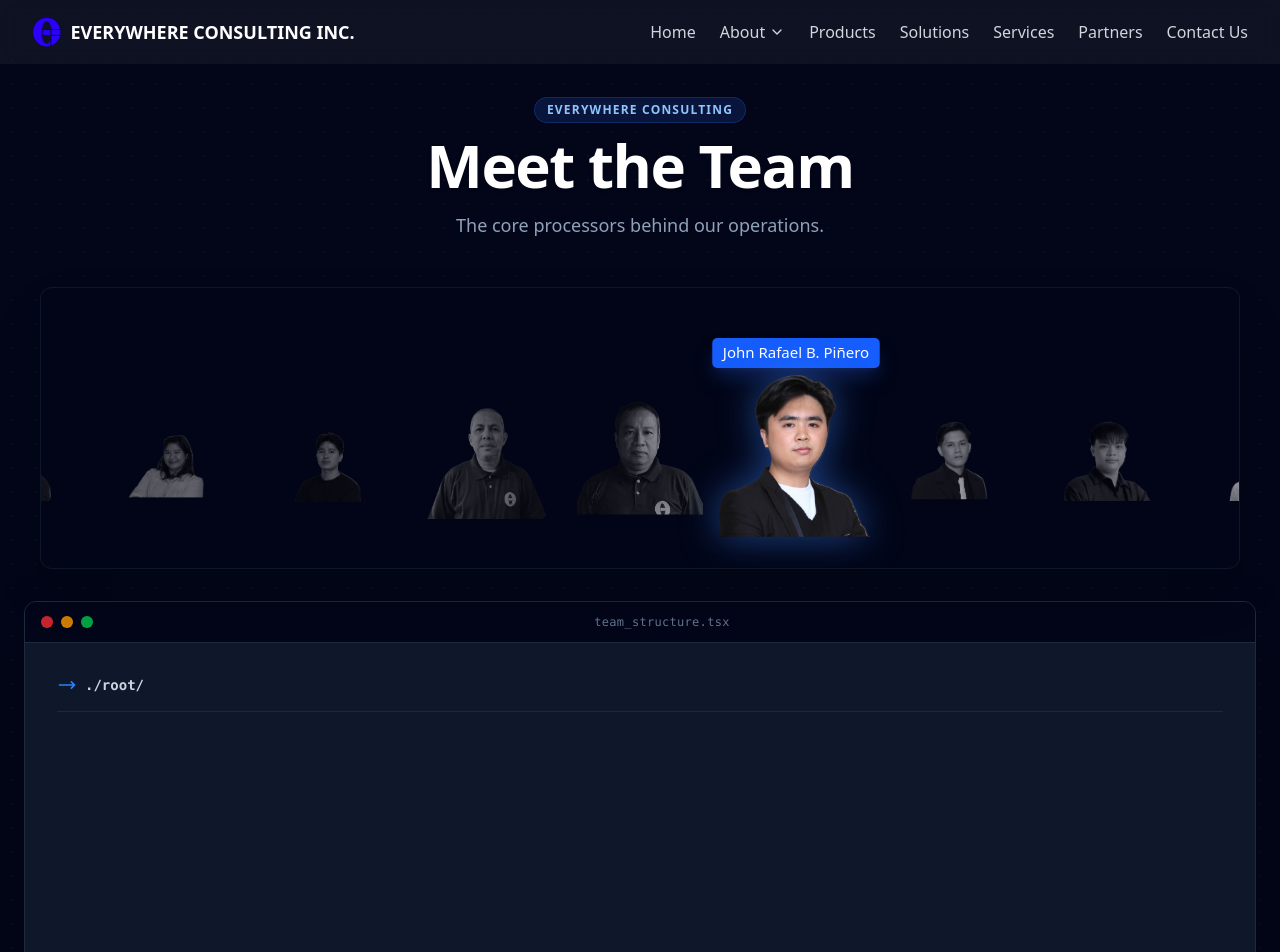
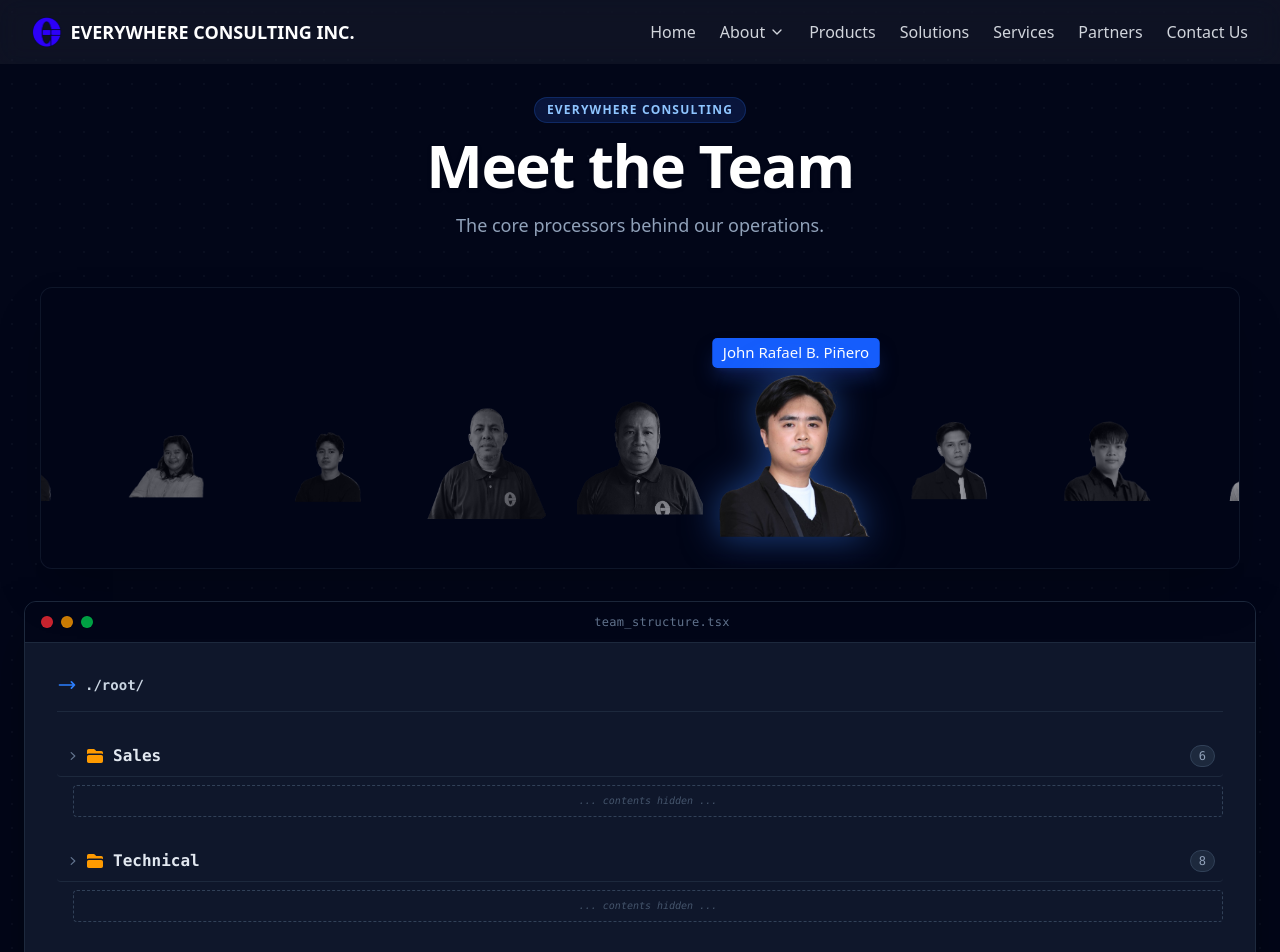
Before and after one commit to kcrosita23/ECI-INTERNSxJUNIORS, a React (Vite) app in the folder eci/: page /about in a window 1280 px wide. Shown: the top 952 px of the page. Built offline with nearby package versions, Linux system fonts and the light colour scheme.

Commit message:
change role

```diff
--- a/eci/src/components/about.tsx
+++ b/eci/src/components/about.tsx
@@ -11,20 +11,20 @@ type TeamMember = {
 
 /* ================= DATA ================= */
 const team: TeamMember[] = [
-  { id: 1, name: "John Rafael B. Piñero", flname: "John Rafael B. Piñero", role: "System Engineer", image: "/team_eci_nobg/ab.png" },
-  { id: 2, name: "Don Ricardo Jose M. Roces", flname: "Don Ricardo Jose M. Roces", role: "System Engineer", image: "/team_eci_nobg/donn.png" },
-  { id: 3, name: "Mark Jayson C. Gonzales", flname: "Mark Jayson C. Gonzales", role: "System Engineer", image: "/team_eci_nobg/jaysonn.png" },
-  { id: 4, name: "Karl Joseph P. Ramirez", flname: "Karl Joseph P. Ramirez", role: "System Engineer", image: "/team_eci_nobg/Karll.png" },
-  { id: 5, name: "Rudy B. Andrade", flname: "Rudy B. Andrade", role: "Liason Officer", image: "/team_eci_nobg/koya rudy.png" },
-  { id: 6, name: "Alexander P. Alonzo", flname:"Alexander P. Alonzo", role: "Sr. System Engr. / TSG. Supervisor", image: "/team_eci_nobg/sir_AA.png" },
-  { id: 7, name: "Joseph D. Rullan", flname: "Joseph D. Rullan", role: "OIC-General Manager", image: "/team_eci_nobg/sir.Jo.png" },
-  { id: 8, name: "Shirley F. Santos", flname: "Shirley F. Santos", role: "Admin & Finance Officer", image: "/team_eci_nobg/madama sherrr.png" },
-  { id: 9, name: "Oscar A. Sabanal", flname: "Oscar A. Sabanal", role: "System Engineer", image: "/team_eci_nobg/Oassss.png" },
-  { id: 10, name: "Kim Carlo S. Rosita", flname:"Kim Carlo S. Rosita", role: "System Engineer", image: "/team_eci_nobg/kimm.png" },
-  { id: 11, name: "Rachelle M. Bautista", flname:"Rachelle M. Bautista", role: "Sr. System Engr./Q.A and DA Head", image: "/team_eci_nobg/cheche.png" },
-  { id: 12, name: "Jaimier Paul Ranara", flname:"Jaimier Paul Ranara", role: "System Engineer", image: "/team_eci_nobg/jaymirr.png" },
-  { id: 13, name: "Daniel D. Robleza", flname:"Daniel D. Robleza", role: "Sr. System Engineer", image: "/team_eci_nobg/daniel.png" },
-  {id: 14, name: "Philip S. Taguba", flname:"Philip S. Taguba", role: "Channels Account Manager", image: "/team_eci_nobg/philip.png" },
+  { id: 1, name: "John Rafael B. Piñero", flname: "John Rafael B. Piñero", role: "Technical", image: "/team_eci_nobg/ab.png" },
+  { id: 2, name: "Don Ricardo Jose M. Roces", flname: "Don Ricardo Jose M. Roces", role: "Technical", image: "/team_eci_nobg/donn.png" },
+  { id: 3, name: "Mark Jayson C. Gonzales", flname: "Mark Jayson C. Gonzales", role: "Technical", image: "/team_eci_nobg/jaysonn.png" },
+  { id: 4, name: "Karl Joseph P. Ramirez", flname: "Karl Joseph P. Ramirez", role: "Technical", image: "/team_eci_nobg/Karll.png" },
+  { id: 5, name: "Rudy B. Andrade", flname: "Rudy B. Andrade", role: "Technical", image: "/team_eci_nobg/koya rudy.png" },
+  { id: 6, name: "Alexander P. Alonzo", flname:"Alexander P. Alonzo", role: "Technical", image: "/team_eci_nobg/sir_AA.png" },
+  { id: 7, name: "Joseph D. Rullan", flname: "Joseph D. Rullan", role: "Sales", image: "/team_eci_nobg/sir.Jo.png" },
+  { id: 8, name: "Shirley F. Santos", flname: "Shirley F. Santos", role: "Sales", image: "/team_eci_nobg/madama sherrr.png" },
+  { id: 9, name: "Oscar A. Sabanal", flname: "Oscar A. Sabanal", role: "Sales", image: "/team_eci_nobg/Oassss.png" },
+  { id: 10, name: "Kim Carlo S. Rosita", flname:"Kim Carlo S. Rosita", role: "Technical", image: "/team_eci_nobg/kimm.png" },
+  { id: 11, name: "Rachelle M. Bautista", flname:"Rachelle M. Bautista", role: "Sales", image: "/team_eci_nobg/cheche.png" },
+  { id: 12, name: "Jaimier Paul Ranara", flname:"Jaimier Paul Ranara", role: "Technical", image: "/team_eci_nobg/jaymirr.png" },
+  { id: 13, name: "Daniel D. Robleza", flname:"Daniel D. Robleza", role: "Sales", image: "/team_eci_nobg/daniel.png" },
+  {id: 14, name: "Philip S. Taguba", flname:"Philip S. Taguba", role: "Sales", image: "/team_eci_nobg/philip.png" },
 ];
 
 
```
